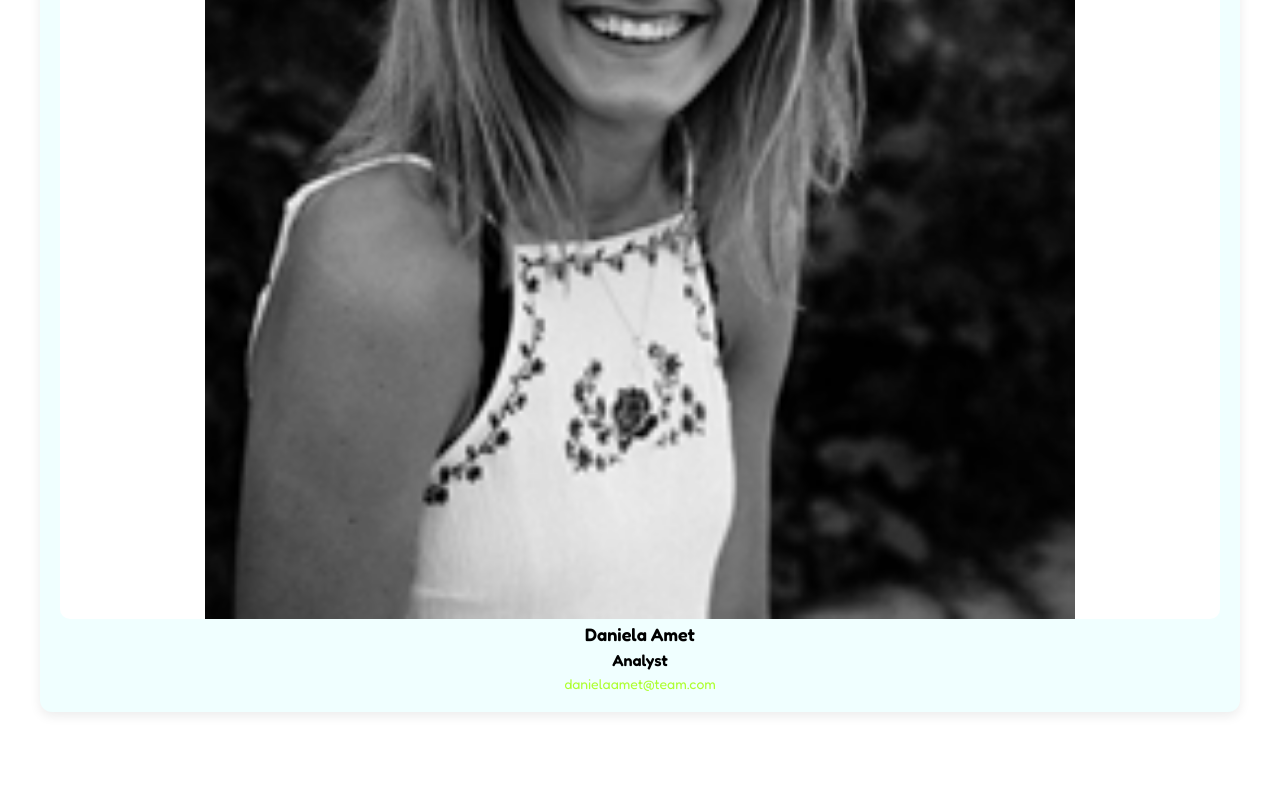
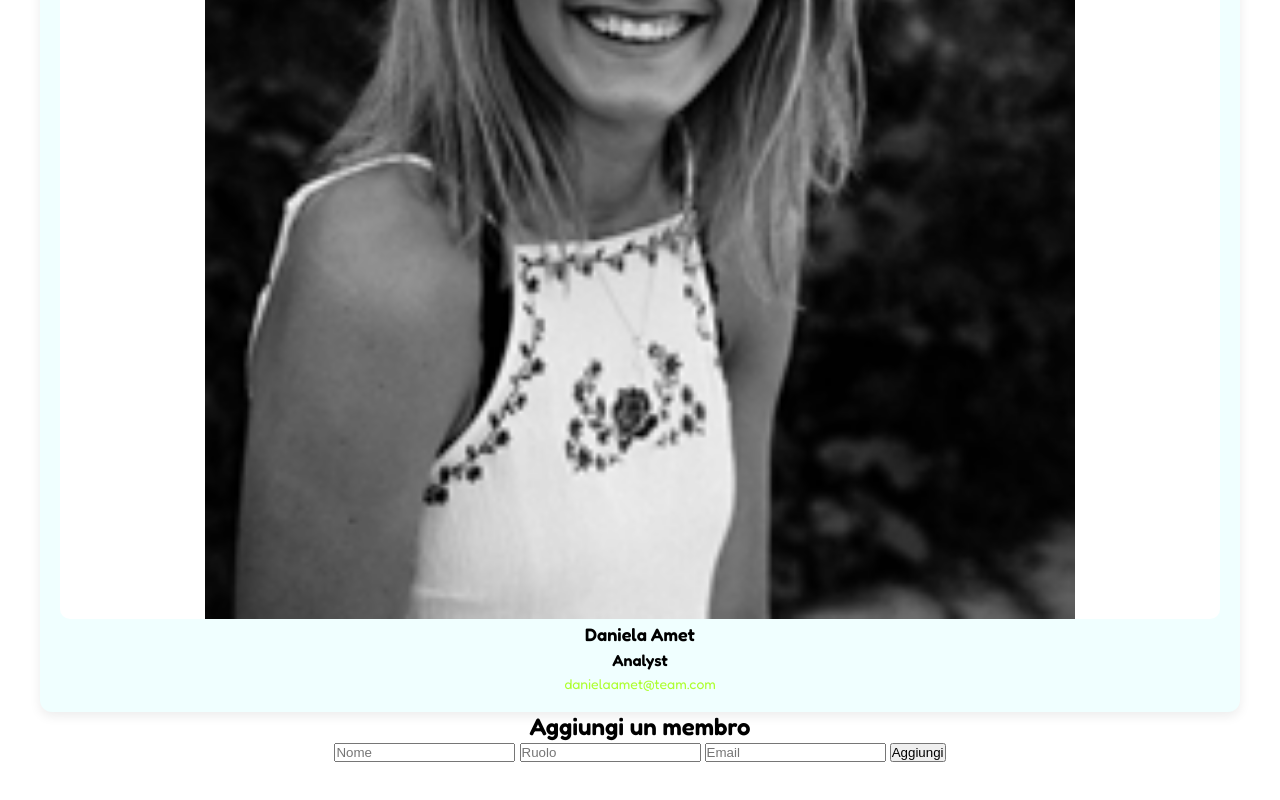
Before and after one commit to BrunoMaiolo/js-our-team, a plain HTML site: page index.html in a window 1280 px wide. Shown: the part 5339-6139 px from the top of the page. Before the commit the page ends 6091 px from the top, so only its background shows below. Drawn offline with Linux system fonts and the light colour scheme.

Commit message:
BONUS: aggiungere un membro: nome , ruolo, email, bottone

```diff
--- a/index.html
+++ b/index.html
@@ -15,6 +15,14 @@
         "A livello Individuale, siamo una goccia. Insieme, siamo un oceano."
     </p>
     <div id="team-container"></div>
+    <!--BONUS-->
+    <h2>Aggiungi un membro</h2>
+    <form id="add-member-form">
+        <input type="text" id="name" placeholder="Nome" required>
+        <input type="text" id="role" placeholder="Ruolo" required>
+        <input type="email" id="email" placeholder="Email" required>
+        <button type="submit">Aggiungi</button>
+    </form>
     <script src="script.js"></script>
 </body>
 </html>
```
